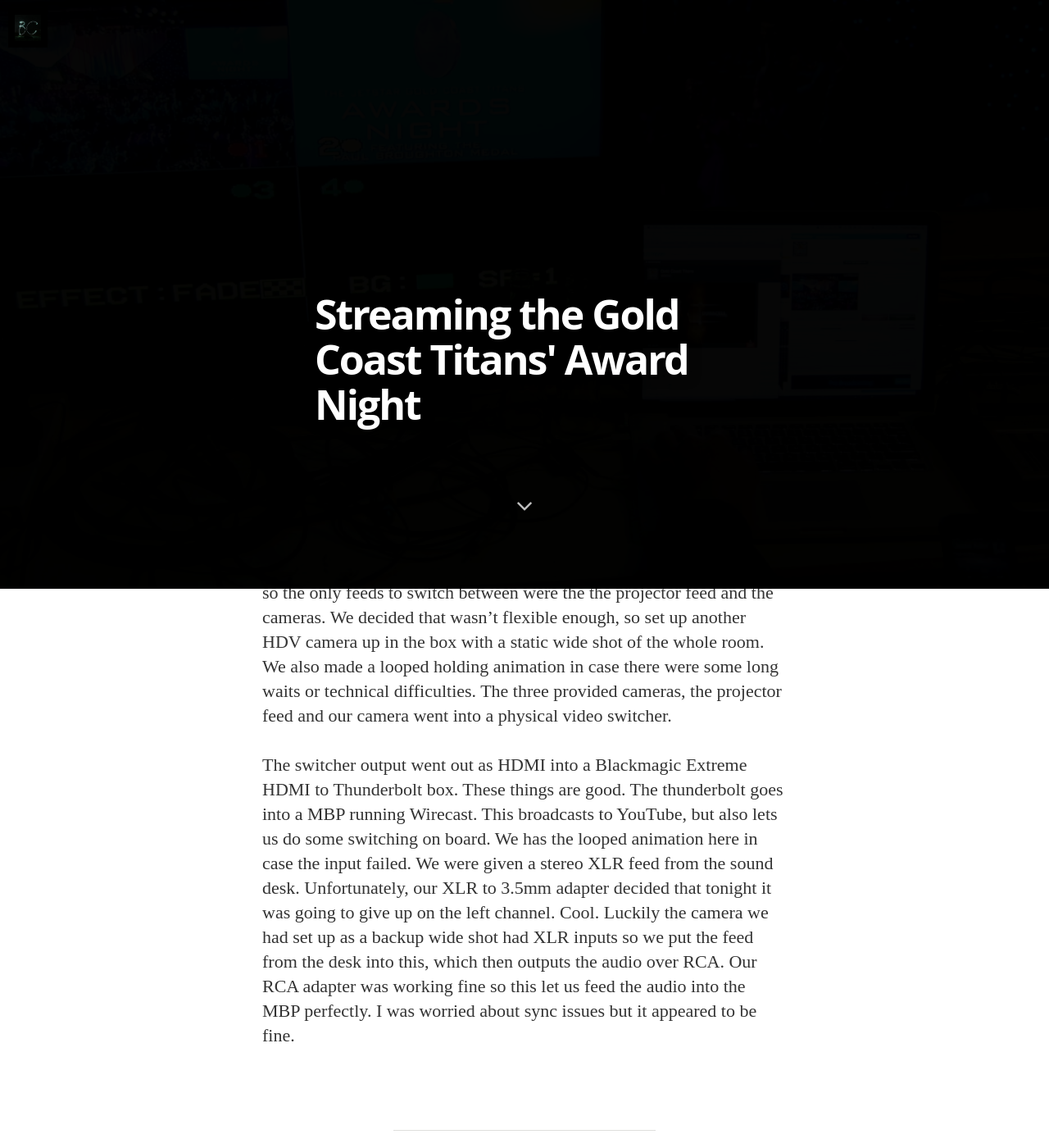
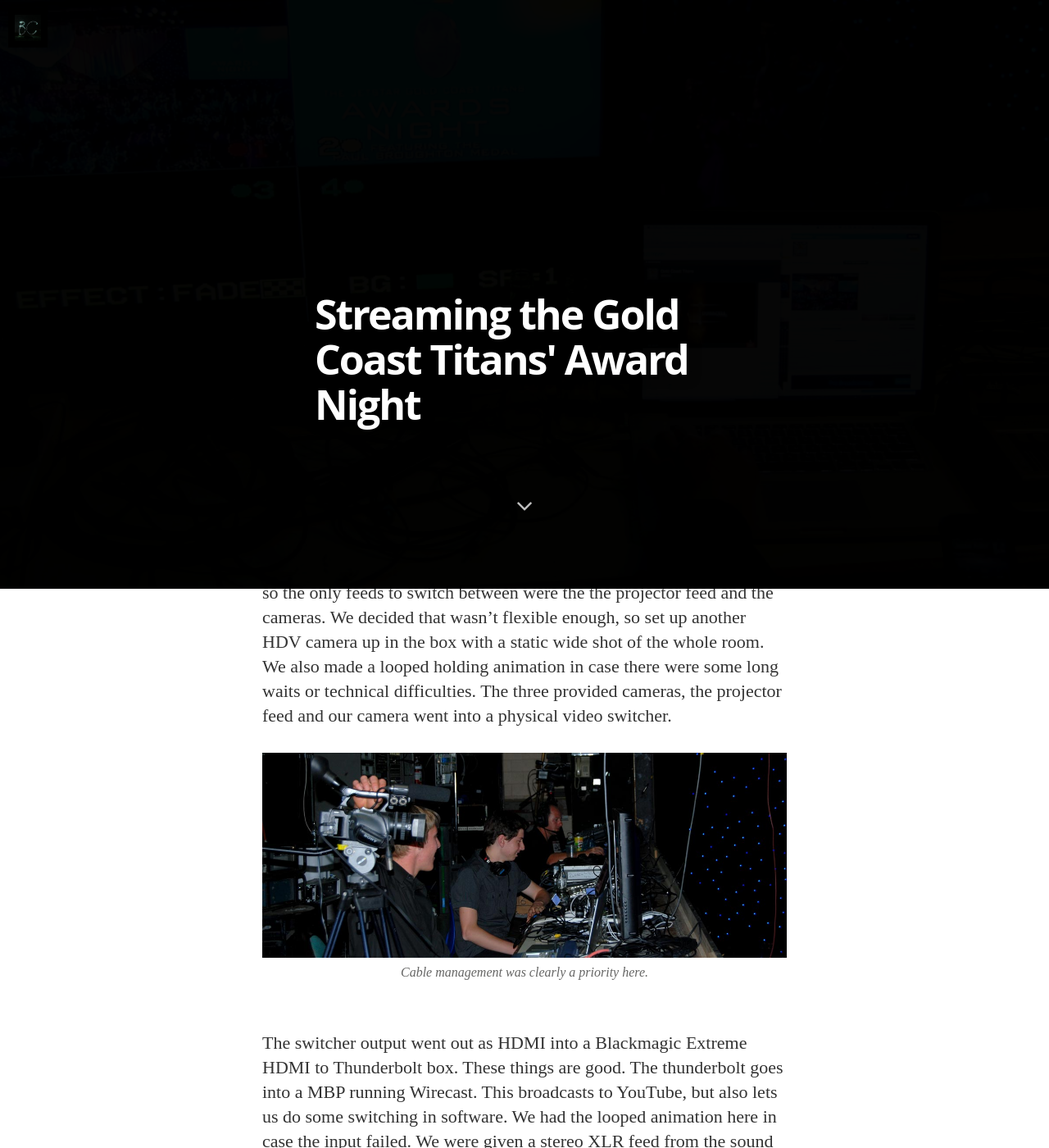
Before and after one commit to bodhiconnolly/bodhiconnolly.github.io, a Jekyll site: the page built from _posts/13-10-04-titans-livestream.markdown, in a window 1280 px wide and 1400 px high, scrolled down 682 px. Shown: the whole window at 82% size. Built offline with Jekyll 4.4.1, drawn with Linux system fonts in a browser that asks for light colours; nearby versions of some CDN libraries; some web fonts are replaced; Markdown is read by kramdown in place of the engine named in the settings; some of the changed text lies outside the part shown.

Commit message:
Images on titans livestream

```diff
--- a/_posts/13-10-04-titans-livestream.markdown
+++ b/_posts/13-10-04-titans-livestream.markdown
@@ -8,10 +8,16 @@ image: /assets/article_images/2013-10-04-titans-livestream/titans-stream.jpg
 published: true
 ---
 
-Last night the Titans had their end of year awards ceremony, a large event held in the function room of Jupiter's Casino. While the event is not big enough for a TV broadcast they want to get fans in on the action and they decided a livestream was the best way to do so. Having worked for them in many other situation I was chosen to be part of the team that made this happen.
+Last night the Gold Coast Titans had their end of year awards ceremony, a large event held in the function room of Jupiter's Casino. While the event is not big enough for a TV broadcast they want to get fans in on the action and they decided a livestream was the best way to do so. Having worked for them in many other situation I was chosen to be part of the team that made this happen.
 
-Last year they used ustream with mediocre results. This year they were keen to try out the YouTube livestream platform. It makes sense: they've been pushing their channel hard, and some big events have used YouTbube streaming this year with spectacular results.
+Last year they used ustream with mediocre results. This year they were keen to try out the YouTube livestream platform. It makes sense: they've been pushing their channel hard, and some big events have used YouTube streaming this year with spectacular results.
 
-The inputs that needed to be broadcast were a multimedia presentation that was on the projectors, and three camera angles that were being operated by people we couldn't see. The cameras came to us pre-mixed so the only feeds to switch between were the the projector feed and the cameras. We decided that wasn't flexible enough, so set up another HDV camera up in the box with a static wide shot of the whole room. We also made a looped holding animation in case there were some long waits or technical difficulties. The three provided cameras, the projector feed and our camera went into a physical video switcher.
+The inputs that needed to be broadcast were a multimedia presentation (the content on the projectors) and three camera angles that were being operated by people we couldn't see. The cameras came to us pre-mixed so the only feeds to switch between were the the projector feed and the cameras. We decided that wasn't flexible enough, so set up another HDV camera up in the box with a static wide shot of the whole room. We also made a looped holding animation in case there were some long waits or technical difficulties. The three provided cameras, the projector feed and our camera went into a physical video switcher.
 
-The switcher output went out as HDMI into a Blackmagic Extreme HDMI to Thunderbolt box. These things are good. The thunderbolt goes into a MBP running Wirecast. This broadcasts to YouTube, but also lets us do some switching on board. We has the looped animation here in case the input failed. We were given a stereo XLR feed from the sound desk. Unfortunately, our XLR to 3.5mm adapter decided that tonight it was going to give up on the left channel. Cool. Luckily the camera we had set up as a backup wide shot had XLR inputs so we put the feed from the desk into this, which then outputs the audio over RCA. Our RCA adapter was working fine so this let us feed the audio into the MBP perfectly. I was worried about sync issues but it appeared to be fine.
+![Cable management was clearly a priority here.]({{site.baseurl}}/assets/images/titans_livestream_side.jpg)
+
+The switcher output went out as HDMI into a Blackmagic Extreme HDMI to Thunderbolt box. These things are good. The thunderbolt goes into a MBP running Wirecast. This broadcasts to YouTube, but also lets us do some switching in software. We had the looped animation here in case the input failed. We were given a stereo XLR feed from the sound desk - unfortunately, our XLR to 3.5mm adapter decided that tonight it was going to give up on the left channel. Cool. Luckily the camera we had set up as a backup wide shot had XLR inputs so we put the feed from the desk into this, which then outputs the audio over RCA. Our RCA adapter was working fine so this let us feed the audio into the MBP perfectly. I was worried about sync issues (as if a livestream wasn't difficult enough!) but it was fine.
+
+![It's magic, I tell you.]({{site.baseurl}}/assets/images/blackmagic_box_web.jpg)
+
+Were there hiccups? Yes, a few. Did they stop a couple of thousand people tuning in? No, it did not.
```
Also changed, not shown: assets/images/blackmagic_box_web.jpg (added), assets/images/titans_livestream_side.jpg (added).
